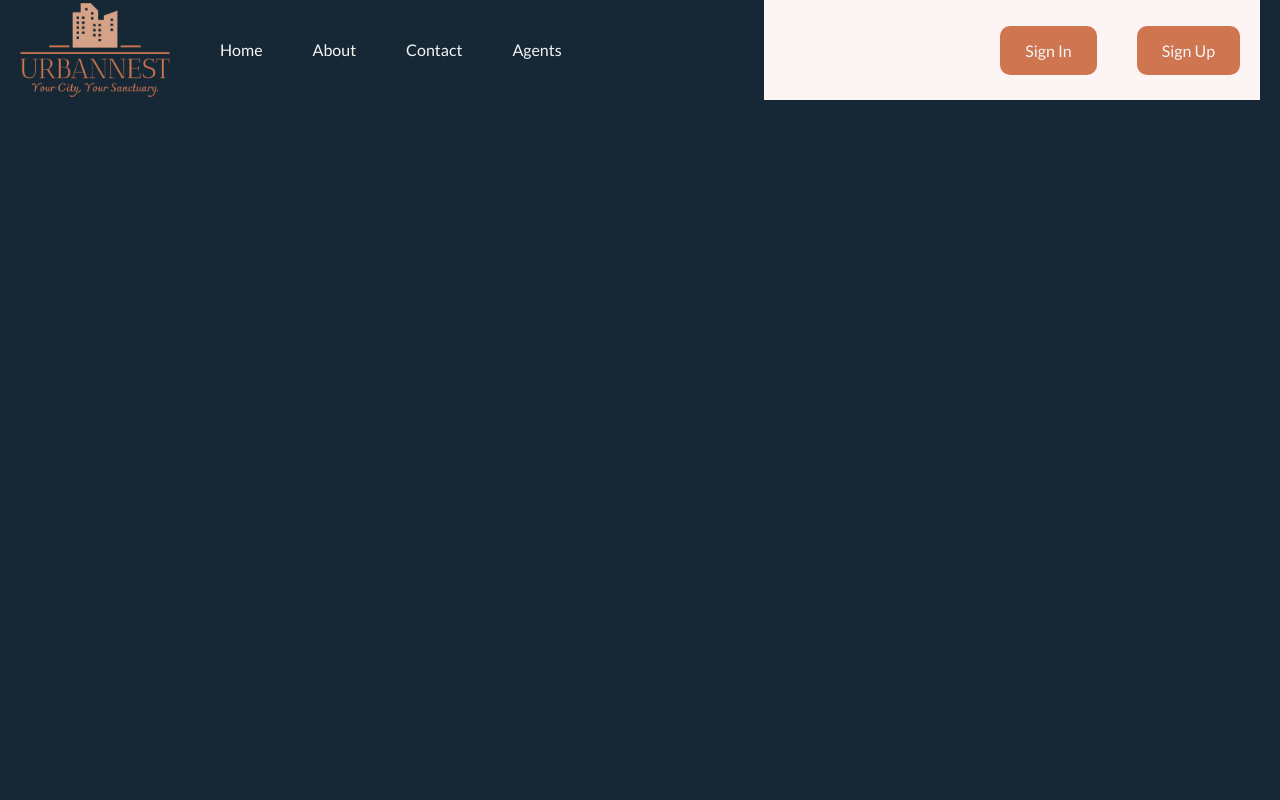
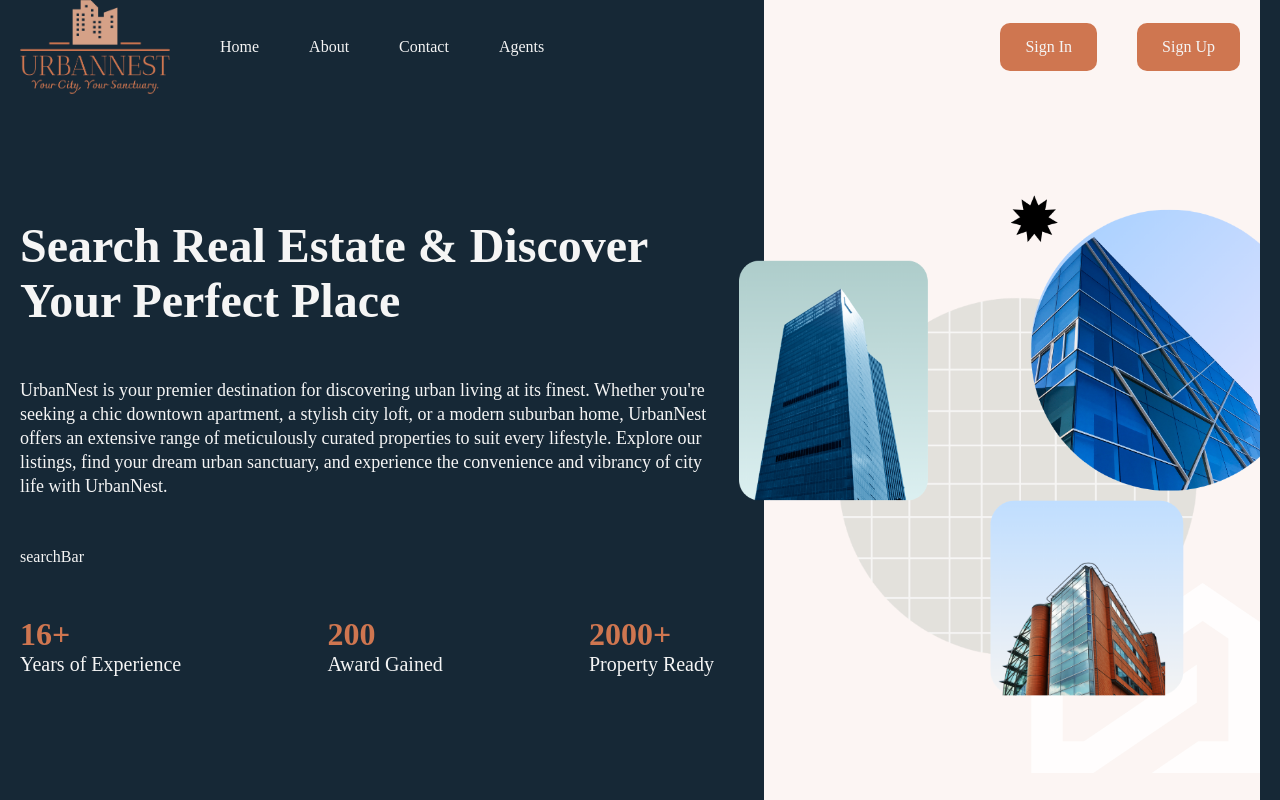
Before and after one commit to rohitsinghh01/UrbanNest, a React (Vite) app in the folder client/: page / in a window 1280 px wide. Built offline with nearby package versions, Linux system fonts and the light colour scheme.

Commit message:
home page completed

```diff
--- a/client/src/App.jsx
+++ b/client/src/App.jsx
@@ -1,11 +1,13 @@
 import './layout.scss'
 import Navbar from './components/Navbar/Navbar';
+import HomePage from './routes/homePage/homePage';
 function App() {
   return(
 
 
   <div className='layout'>
     <Navbar />
+    <HomePage/>
 
     </div>
   )
--- /dev/null
+++ b/client/src/components/searchBar/searchBar.jsx
@@ -0,0 +1,10 @@
+import React from 'react'
+import './searchBar.scss'
+
+export default function searchBar() {
+  return (
+    <div>
+      searchBar
+    </div>
+  )
+}
--- a/client/src/index.scss
+++ b/client/src/index.scss
@@ -11,7 +11,7 @@ a {
 }
 
 body {
-    font-family: "Lato", sans-serif;
+    font-family: "Lora", serif;
     overflow: hidden;
     background-color: #162836;
 }
--- /dev/null
+++ b/client/src/routes/homePage/homePage.jsx
@@ -0,0 +1,45 @@
+import SearchBar from '../../components/searchBar/searchBar.jsx';
+import './homePage.scss';
+
+function HomePage() {
+  return (
+    <div className='homePage'>
+      <div className='textContainer'>
+        <div className='wrapper'>
+          <h1 className='title'>
+            Search Real Estate & Discover Your Perfect Place
+          </h1>
+          <p>
+            UrbanNest is your premier
+            destination for discovering urban living at its finest. Whether
+            you're seeking a chic downtown apartment, a stylish city loft, or a
+            modern suburban home, UrbanNest offers an extensive range of
+            meticulously curated properties to suit every lifestyle. Explore our
+            listings, find your dream urban sanctuary, and experience the
+            convenience and vibrancy of city life with UrbanNest.
+          </p>
+          <SearchBar />
+          <div className='boxes'>
+            <div className='box'>
+              <h1 className='boxColor'>16+</h1>
+              <h2>Years of Experience</h2>
+            </div>
+            <div className='box'>
+              <h1 className='boxColor'>200</h1>
+              <h2>Award Gained</h2>
+            </div>
+            <div className='box'>
+              <h1 className='boxColor'>2000+</h1>
+              <h2>Property Ready</h2>
+            </div>
+          </div>
+        </div>
+      </div>
+      <div className='imgContainer'>
+        <img src='/bg.png' alt='' />
+      </div>
+    </div>
+  );
+}
+
+export default HomePage;
--- /dev/null
+++ b/client/src/routes/homePage/homePage.scss
@@ -0,0 +1,95 @@
+@import "../../responsive.scss";
+
+.homePage {
+    display: flex;
+    height: 100%;
+    color: whitesmoke;
+
+    .textContainer {
+        flex: 3;
+
+        .wrapper {
+            padding-right: 100px;
+            display: flex;
+            flex-direction: column;
+            justify-content: center;
+            gap: 50px;
+            height: 100%;
+
+            p{
+                line-height: 1.5rem;
+                font-size: 18px;
+
+            }
+
+            @include lg {
+                padding-right: 50px;
+            }
+
+            @include md {
+                padding: 0;
+            }
+
+            @include sm {
+                justify-content: flex-start;
+            }
+
+            .title {
+                font-size: 48px;
+
+                @include lg {
+                    font-size: 48px;
+                }
+            }
+
+            .boxes {
+                display: flex;
+                justify-content: space-between;
+
+            .boxColor{
+                color:#CF7650;
+                font-weight: bold;
+            }
+
+                @include sm {
+                    display: none;
+                }
+
+                h1 {
+                    font-size: 36px;
+
+                    @include lg {
+                        font-size: 32px;
+                    }
+                }
+
+                h2 {
+                    font-size: 20px;
+                    font-weight: 300;
+                }
+            }
+        }
+    }
+
+    .imgContainer {
+        flex: 2;
+        background-color: #fcf5f3;
+        position: relative;
+        display: flex;
+        align-items: center;
+
+        @include md {
+            display: none;
+        }
+
+        img {
+            width: 115%;
+            position: absolute;
+            right: 0;
+
+            @include lg {
+                width: 105%;
+            }
+        }
+    }
+}
```
Also changed, not shown: client/src/components/searchBar/searchBar.scss (added).
